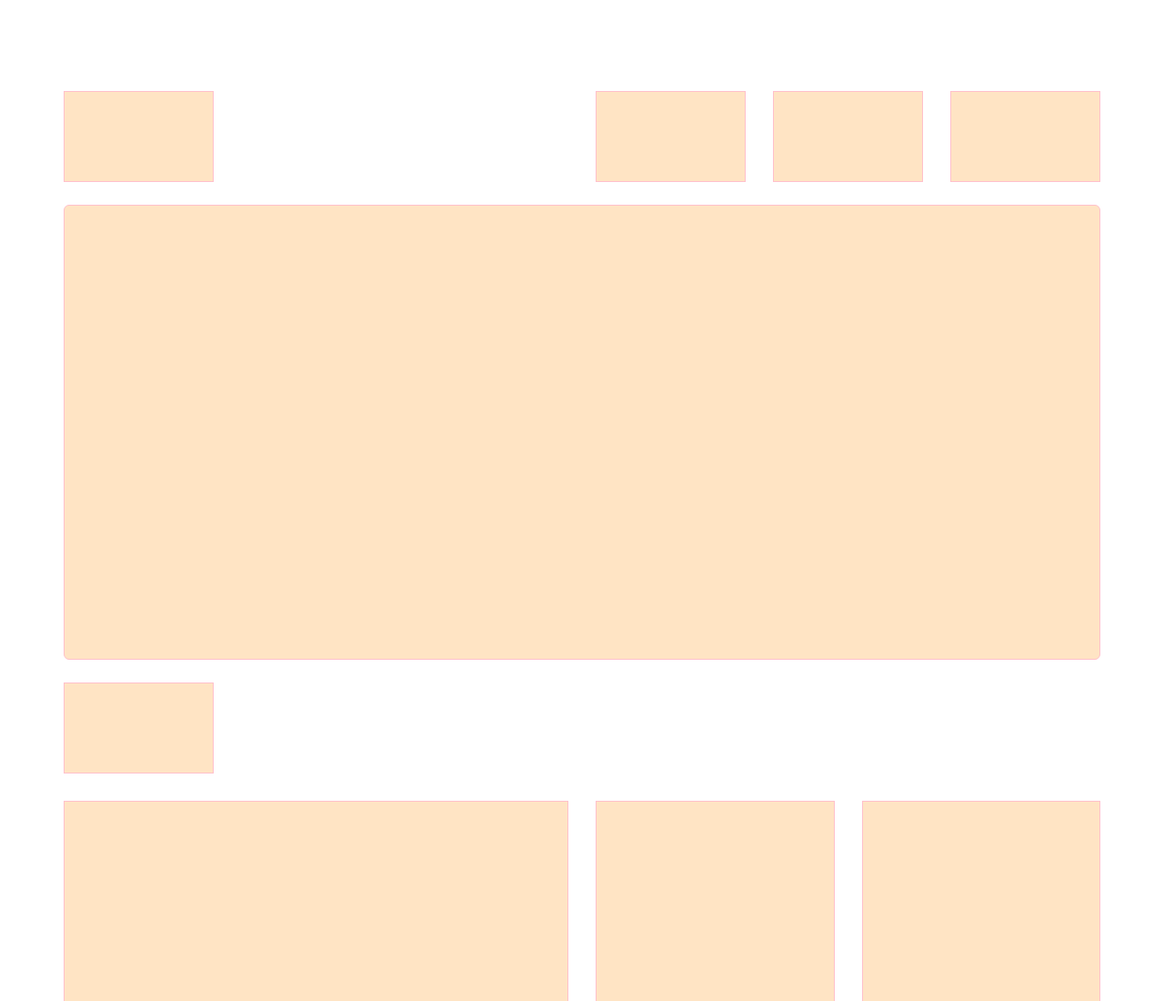
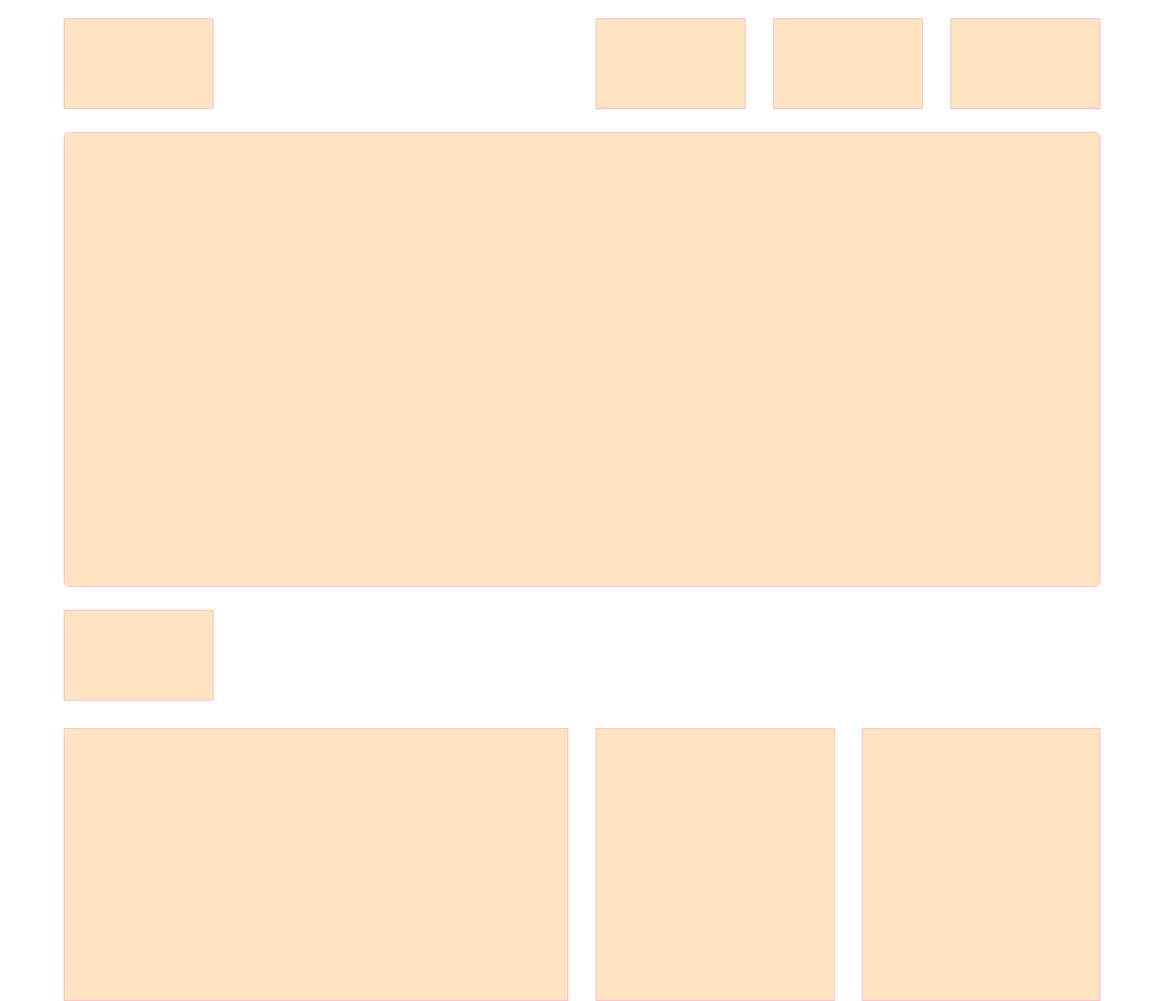
Before and after one commit to fillyh/day4_takehome, a plain HTML site: page index.html in a window 1280 px wide. Shown: the top 1100 px of the page at 91% size. Drawn offline with nearby package versions, Linux system fonts and the light colour scheme.

Commit message:
fixed top margin on nav

```diff
--- a/css/styles.css
+++ b/css/styles.css
@@ -21,10 +21,10 @@
 
 .nav_btn{
     height:100px;
-    margin-top:100px;
+    margin-top:20px;
 
 }
 .my-brand{
     height: 100px;
-    margin-top:100px;
+    margin-top:20px;
 }
```
